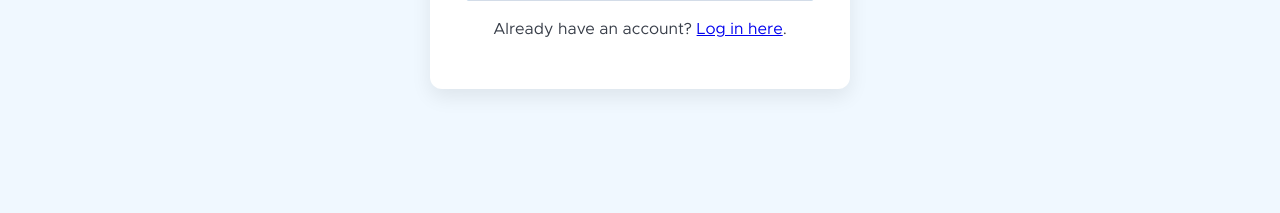
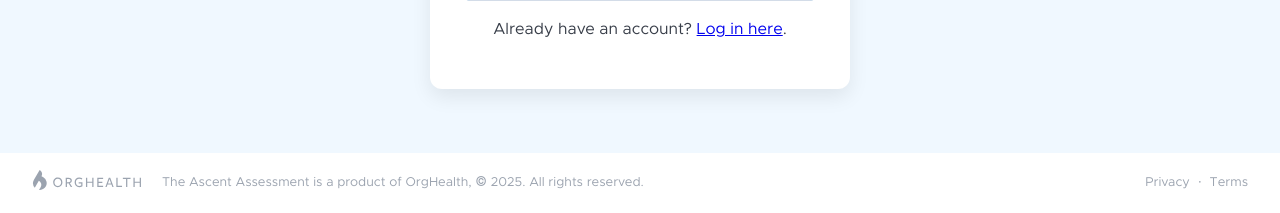
Before and after one commit to sae-br/ascent-assessment, a Django app: page /accounts/signup/ in a window 1280 px wide. Shown: the part 1265-1478 px from the top of the page. Before the commit the page ends 1358 px from the top, so only its background shows below. Run offline with Django 5.2, Linux system fonts and the light colour scheme.

Commit message:
Turn anymail debug off, create footer for site

```diff
--- a/assessment_tool/settings.py
+++ b/assessment_tool/settings.py
@@ -204,7 +204,7 @@
     "MAILGUN_SENDER_DOMAIN": os.getenv("MAILGUN_DOMAIN", "orghealthascent.com"),
 }
 
-ANYMAIL["DEBUG_API_REQUESTS"] = True
+ANYMAIL["DEBUG_API_REQUESTS"] = False
 
 
 # --- Admins / email identities ---
--- a/static/css/style.css
+++ b/static/css/style.css
@@ -376,6 +376,53 @@
   color: var(--primary-hover);
   text-decoration: none;
 }
+
+/* Site footer */
+.site-footer {
+  color: var(--text-xlight);
+  padding: 1rem 2rem;
+}
+
+.footer-inner {
+  display: flex;
+  align-items: center;
+  gap: 1rem;
+  flex-wrap: wrap;
+}
+
+.footer-logo {
+  width: 110px;
+  height: 22px;
+  margin-bottom: 6px;
+  background-color: currentColor;
+  -webkit-mask: var(--logo-url) no-repeat center / contain;
+          mask: var(--logo-url) no-repeat center / contain;
+}
+
+.site-footer .copyright {
+  margin-left: .25rem;
+  font-size: .8rem;
+}
+
+.footer-links {
+  display: inline-flex;
+  align-items: center;
+  gap: .5rem;
+  margin-left: auto;
+  font-size: .8rem;
+}
+
+.footer-links a {
+  color: inherit;
+  text-decoration: none;
+}
+.footer-links a:hover { text-decoration: underline; }
+
+@media (max-width: 720px) {
+  .footer-inner { justify-content: center; }
+  .footer-links { margin-left: 0; }
+}
+
 
 /* Dashboard layout */
 .grid {
@@ -975,10 +1022,11 @@
 
 /* Simplified containers for views with no sidebar */
 .auth-container {
+  flex: 1 0 auto;
   display: flex;
   justify-content: center;
   align-items: center;
-  min-height: 100vh;
+  min-height: 0;
   padding: 4rem 1rem;
   background-color: var(--bg-accent);
 }
--- a/templates/base.html
+++ b/templates/base.html
@@ -21,6 +21,7 @@
       <main class="main-content">
         {% block content %}{% endblock %}
       </main>
+      {% include "includes/footer.html" %}
     </div>
 
   </div>
--- a/templates/base_auth.html
+++ b/templates/base_auth.html
@@ -7,14 +7,17 @@
     <title>{% block title %}Account Sign In | Ascent Assessment{% endblock %}</title>
     <link rel="stylesheet" href="{% static 'css/style.css' %}">
 </head>
-<body>
-    <div class="auth-container">
-        <div class="auth-box">
-            <div class="auth-logo">
-                <img src="{% static 'images/logo-square.png' %}" alt="Ascent Assessment Logo">
+<body class="public-page">
+    <div class="page-wrapper">
+        <main class="auth-container">
+            <div class="auth-box">
+                <div class="auth-logo">
+                    <img src="{% static 'images/logo-square.png' %}" alt="Ascent Assessment Logo">
+                </div>
+                {% block content %}{% endblock %}
             </div>
-            {% block content %}{% endblock %}
-        </div>
+        </main>
+        {% include "includes/footer.html" %}
     </div>
 </body>
 </html>
--- a/templates/base_public.html
+++ b/templates/base_public.html
@@ -22,10 +22,7 @@
       </div>
     </main>
 
-    <footer class="public-footer">
-      &copy; {% now "Y" %} Ascent Assessment, a product of <a href="https://www.orghealthteam.com/ascent" target="blank">OrgHealth</a>.
-    </footer>
-
+    {% include "includes/footer.html" %}
   </div>
 
   {% block extra_scripts %}{% endblock %}
--- /dev/null
+++ b/templates/includes/footer.html
@@ -0,0 +1,20 @@
+{% load static %}
+
+<footer class="site-footer" role="contentinfo">
+  <div class="footer-inner">
+    <!-- Monochrome, theme-tinted logo using CSS mask -->
+    <span class="footer-logo"
+          aria-label="OrgHealth"
+          style="--logo-url: url('{% static "images/orghealth-logo.svg" %}')"></span>
+
+    <small class="copyright">
+      The Ascent Assessment is a product of OrgHealth, © {% now "Y" %}. All rights reserved.
+    </small>
+
+    <nav class="footer-links" aria-label="Footer">
+      <a href="/privacy/">Privacy</a>
+      <span aria-hidden="true">·</span>
+      <a href="/terms/">Terms</a>
+    </nav>
+  </div>
+</footer>
```
Also changed, not shown: static/images/orghealth-logo.svg (added).
